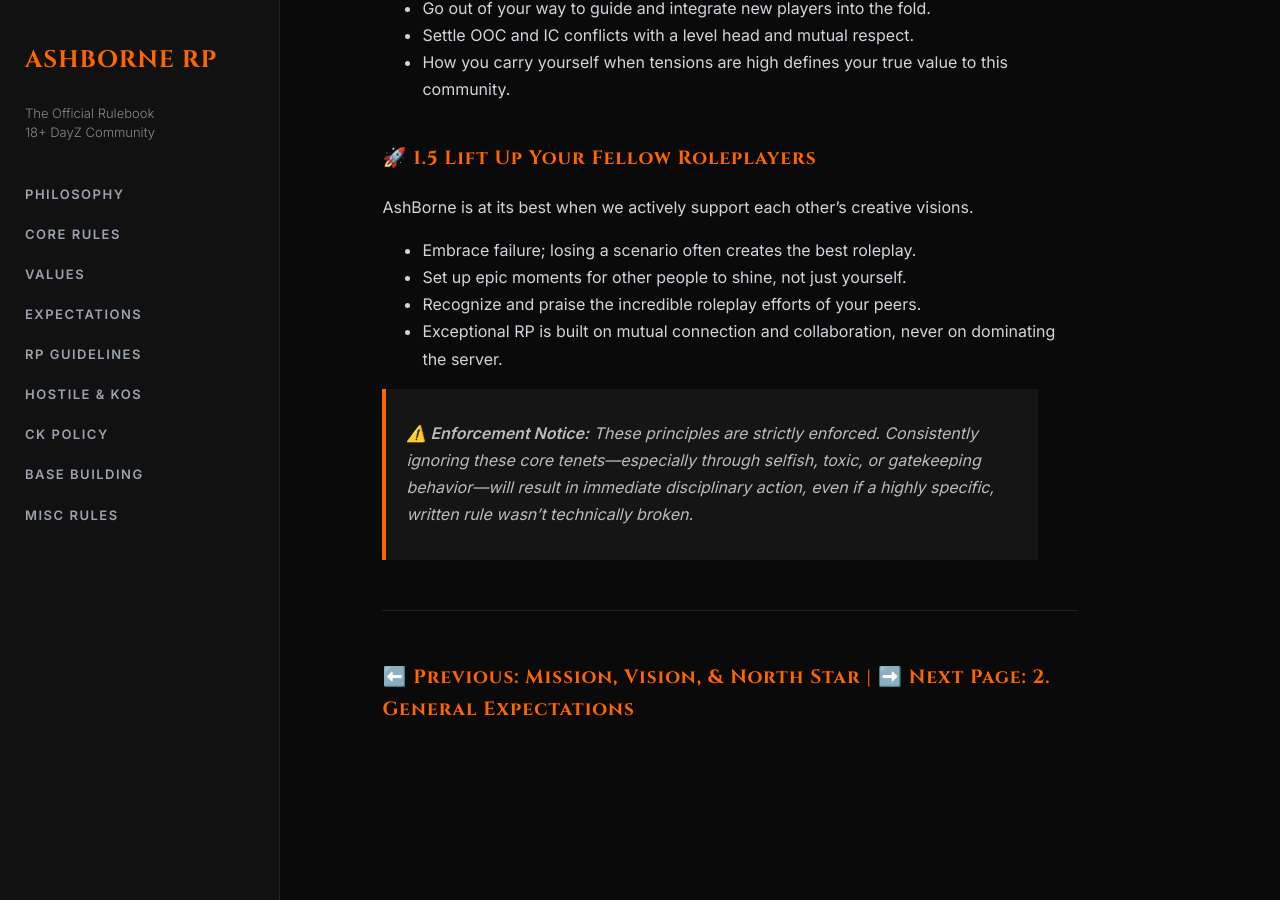
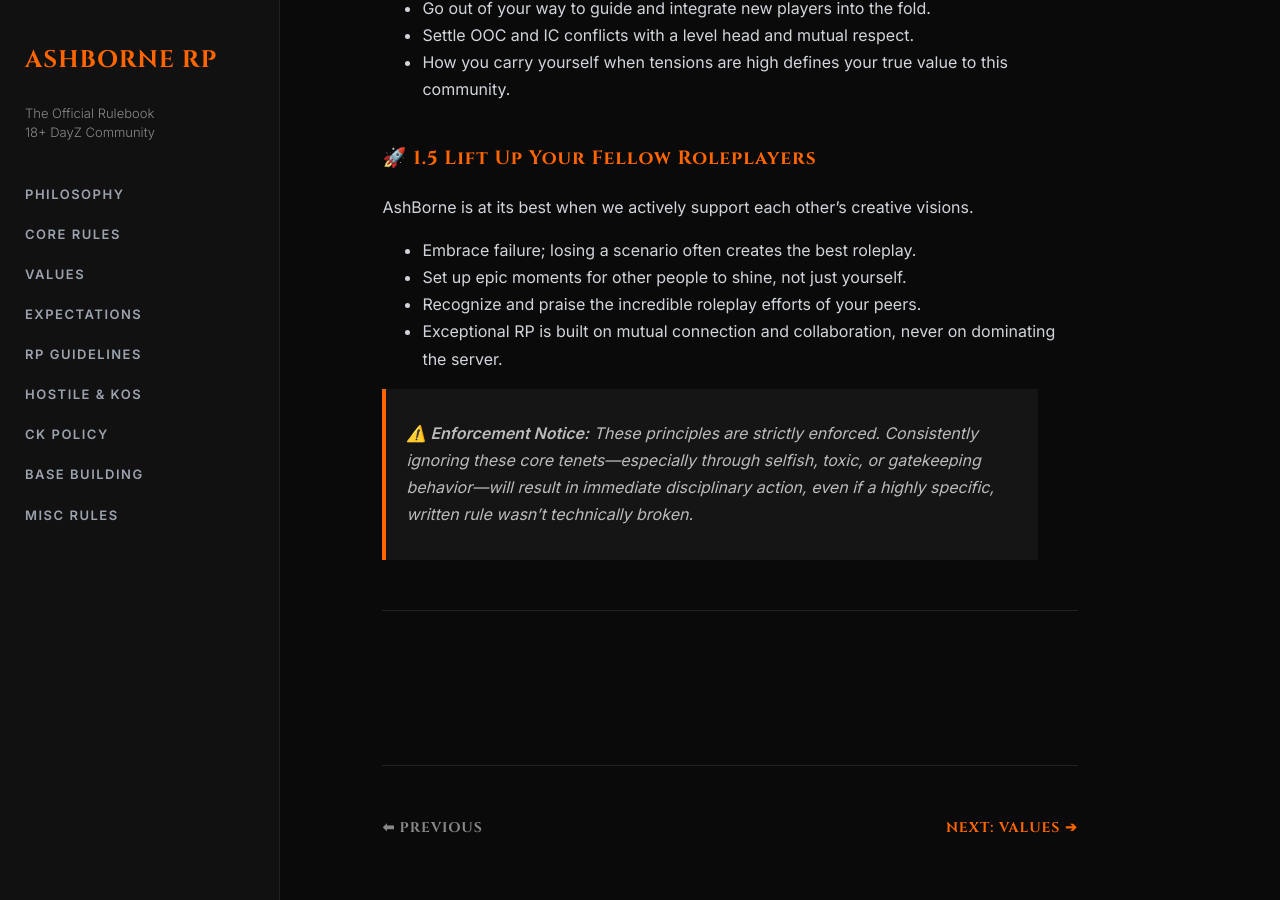
Before and after one commit to AshBorneRP/AshBorne-Rules, a Jekyll site: the page built from community-values.md, in a window 1280 px wide and 900 px high, scrolled down 1460 px. Built offline with Jekyll 4.4.1, drawn with Linux system fonts in a browser that asks for light colours; our own code applies the rules of GitHub Pages for plain Markdown files; before the commit the page ends 2265 px from its top, so only the background shows below that.

Commit message:
Update community-values.md

```diff
--- a/community-values.md
+++ b/community-values.md
@@ -47,4 +47,9 @@ AshBorne is at its best when we actively support each other's creative visions.
 
 ---
 
-### [⬅️ Previous: Mission, Vision, & North Star](core-rules.md) | [➡️ Next Page: 2. General Expectations](general-expectations.md)
+<br><br>
+<hr>
+<div style="display: flex; justify-content: space-between; font-family: 'Cinzel', serif; font-size: 14px; letter-spacing: 1px;">
+    <a href="./" style="text-decoration: none; color: #888;">⬅ PREVIOUS</a>
+    <a href="community-values" style="text-decoration: none; color: #ff6600;">NEXT: VALUES ➔</a>
+</div>
```
